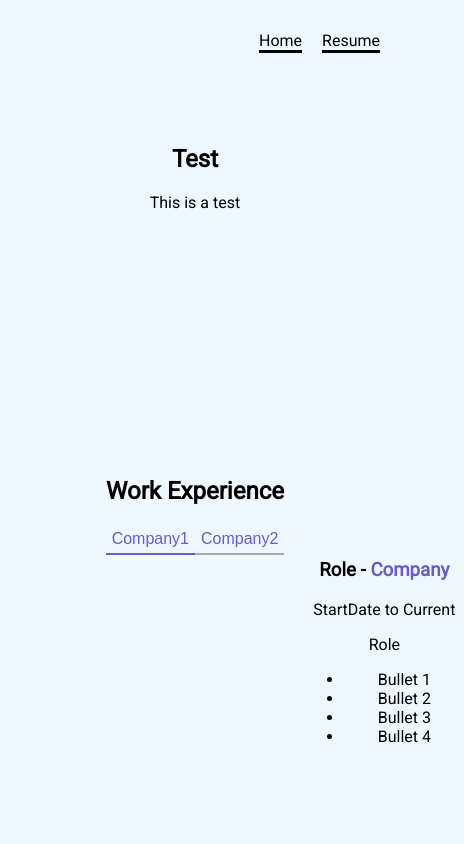
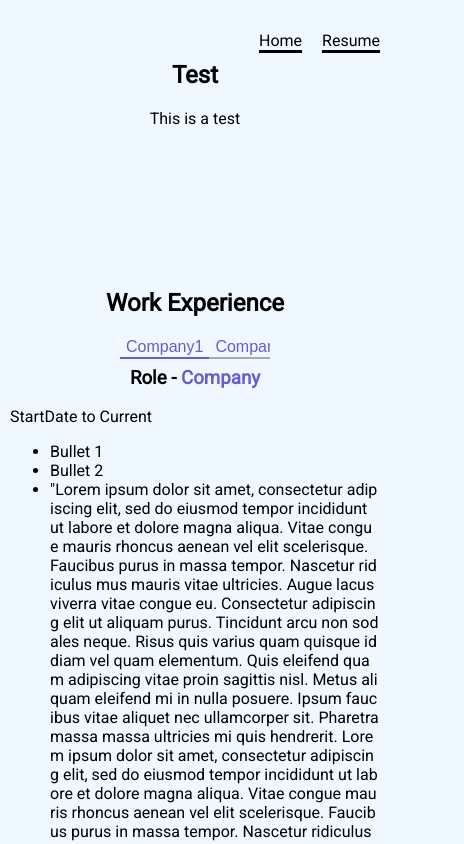
Before and after one commit to KJordan95/portfolio-website, a React (Vite) app: page / in a window 390 px wide. Shown: the top 844 px of the page, 464 px wide, since content can reach past the window. Built offline with nearby package versions, Linux system fonts and the light colour scheme.

Commit message:
changed experience section to render null instead of hidden for jobs not selected

```diff
--- a/src/App.css
+++ b/src/App.css
@@ -65,6 +65,7 @@ section {
   display: grid;
   place-items: center;
   align-content: center;
+  margin: 0px auto;
   min-height: 40vh;
 }
 
@@ -133,7 +134,7 @@ iframe {
   }
 }
 
-@media (max-width: 500px) {
+@media (max-width: 700px) {
   .navbar {
     display: grid;
   }
@@ -151,6 +152,10 @@ iframe {
     flex-direction: column;
   }
 
+  section {
+    min-height: 20vh;
+  }
+
   section.logo {
     min-height: 30vh;
   }
--- a/src/components/tabs/content.tsx
+++ b/src/components/tabs/content.tsx
@@ -1,19 +1,14 @@
 import { TabContentInterface } from "../../pages/home/home";
 
 export const TabContent = (props: TabContentInterface) => {
-  return (
+  return props.activeTab === props.id ? (
     <>
       <div
         className="experience-description"
-        style={
-          props.activeTab === props.id
-            ? { display: "block" }
-            : { display: "none" }
-        }
         tabIndex={props.activeTab === props.id ? 0 : -1}
       >
         {props.children}
       </div>
     </>
-  );
+  ) : null;
 };
--- a/src/pages/home/experience-details.tsx
+++ b/src/pages/home/experience-details.tsx
@@ -5,12 +5,34 @@ export const ExperienceDeails = () => {
         <span className="work-details-role">Role - </span>
         <span className="work-details-compamy">Company</span>
       </h3>
-      <p className="work-details-date-range">StartDate to Current</p>Role
+      <p className="work-details-date-range">StartDate to Current</p>
       <div>
         <ul>
           <li>Bullet 1</li>
           <li>Bullet 2</li>
-          <li>Bullet 3</li>
+          <li>
+            {" "}
+            "Lorem ipsum dolor sit amet, consectetur adipiscing elit, sed do
+            eiusmod tempor incididunt ut labore et dolore magna aliqua. Vitae
+            congue mauris rhoncus aenean vel elit scelerisque. Faucibus purus in
+            massa tempor. Nascetur ridiculus mus mauris vitae ultricies. Augue
+            lacus viverra vitae congue eu. Consectetur adipiscing elit ut
+            aliquam purus. Tincidunt arcu non sodales neque. Risus quis varius
+            quam quisque id diam vel quam elementum. Quis eleifend quam
+            adipiscing vitae proin sagittis nisl. Metus aliquam eleifend mi in
+            nulla posuere. Ipsum faucibus vitae aliquet nec ullamcorper sit.
+            Pharetra massa massa ultricies mi quis hendrerit. Lorem ipsum dolor
+            sit amet, consectetur adipiscing elit, sed do eiusmod tempor
+            incididunt ut labore et dolore magna aliqua. Vitae congue mauris
+            rhoncus aenean vel elit scelerisque. Faucibus purus in massa tempor.
+            Nascetur ridiculus mus mauris vitae ultricies. Augue lacus viverra
+            vitae congue eu. Consectetur adipiscing elit ut aliquam purus.
+            Tincidunt arcu non sodales neque. Risus quis varius quam quisque id
+            diam vel quam elementum. Quis eleifend quam adipiscing vitae proin
+            sagittis nisl. Metus aliquam eleifend mi in nulla posuere. Ipsum
+            faucibus vitae aliquet nec ullamcorper sit. Pharetra massa massa
+            ultricies mi quis hendrerit.";
+          </li>
           <li>Bullet 4</li>
         </ul>
       </div>
--- a/src/pages/home/experience-section.tsx
+++ b/src/pages/home/experience-section.tsx
@@ -31,7 +31,7 @@ export const ExperienceSection = () => {
     <section className="hidden experience-section" ref={setRefs}>
       <h2>Work Experience</h2>
       <div className="experiences">
-        <div className="company" role="tablist">
+        <div className="company">
           <TabNavItem
             id={"company1"}
             title={"Company1"}
--- a/src/pages/home/home.css
+++ b/src/pages/home/home.css
@@ -68,8 +68,9 @@
 
 .company {
   position: relative;
-  width: max-content;
-  margin-left: 20px;
+  width: 150px;
+  max-width: 15rem;
+  overflow-y: auto;
 }
 
 .company-button {
@@ -77,7 +78,7 @@
   display: flex;
   align-items: center;
   width: 100%;
-  height: 30px;
+  height: auto;
   background-color: transparent;
   color: var(--accent-color);
   text-align: left;
@@ -90,35 +91,28 @@
 }
 
 .experience-section {
-  position: relative;
-  padding-bottom: 10rem;
-  height: max-content;
-  align-items: center;
+  display: block;
+  padding: 100px 0px;
+  max-width: 800px;
+  margin: 0px auto;
 }
 
 .experiences {
-  /* background-color: rgb(53, 42, 126); */
   display: flex;
-  flex-wrap: wrap;
-  width: max-content;
-  place-items: center;
-  align-content: center;
-  /* position: relative; */
 }
 
 .experience-container {
   position: relative;
+  width: 100%;
   margin-left: 20px;
-  width: max-content;
+  text-align: left;
 }
 
 .experience-description {
-  position: absolute;
-  /* margin-left: 20px; */
-  /* width: 500px; */
-  min-width: 10rem;
+  width: 100%;
   height: auto;
-  /* padding: 10px 5px; */
+  overflow-wrap: break-word;
+  word-break: break-all;
 }
 
 .work-details {
@@ -131,13 +125,12 @@
 }
 
 .work-details-title {
-  /* display: grid; */
-  /* grid-template-columns: 1fr 1fr; */
+  padding: 0%;
+  margin-top: 0%;
 }
 
 .work-details-compamy {
   color: var(--accent-color);
-  /* margin-left: 50px; */
 }
 
 @media (prefers-color-scheme: light) {
@@ -146,7 +139,7 @@
   }
 }
 
-@media (max-width: 800px) {
+@media (max-width: 700px) {
   .infocards {
     display: grid;
   }
@@ -158,14 +151,38 @@
   .company {
     display: flex;
     overflow-x: auto;
+    margin-bottom: 0.5rem;
+    max-width: 400px;
   }
 
   .company-button {
     border-left: none;
     border-bottom: 2px solid darkgray;
+    width: auto;
   }
 
   .company-button[aria-selected="true"] {
     border-bottom-color: var(--accent-color);
   }
+
+  .experiences {
+    display: grid;
+    align-content: center;
+    place-items: center;
+    padding: 0px 10px;
+  }
+
+  .experience-container {
+    display: grid;
+    place-items: center;
+    margin-left: 0rem;
+  }
+
+  .experience-description {
+    max-width: 400px;
+  }
+
+  .work-details-title {
+    text-align: center;
+  }
 }
```
